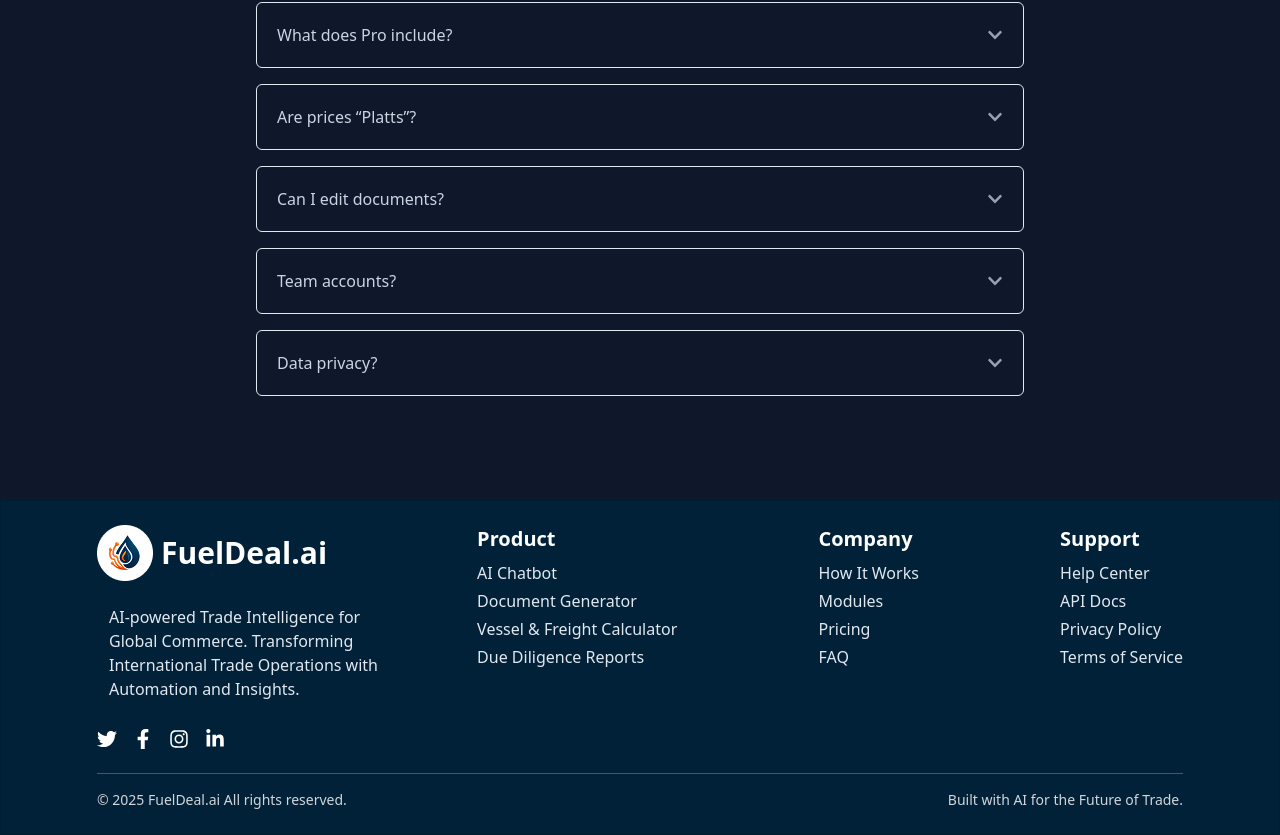
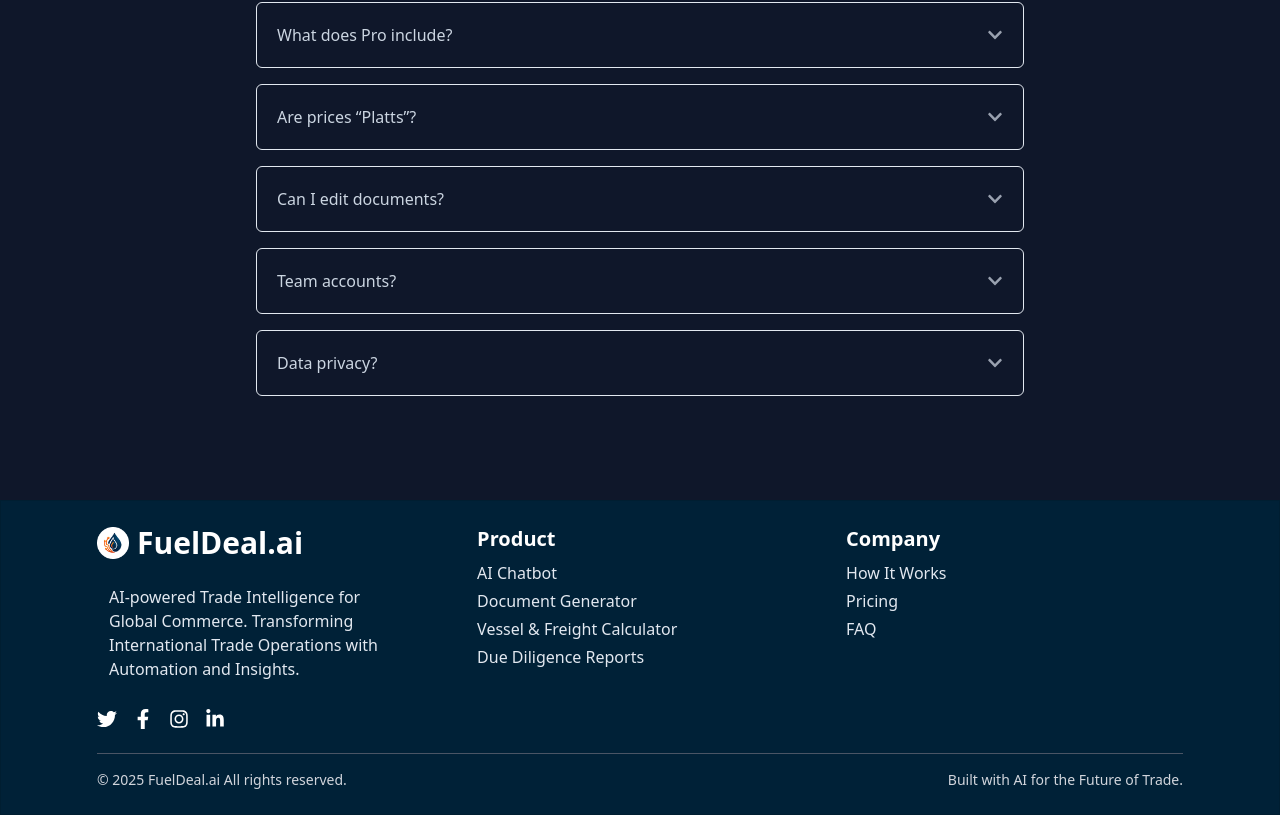
Before and after one commit to Shawon-Reza/Abdullah, a React (Vite) app: page /faq in a window 1280 px wide. Shown: the part 316-1151 px from the top of the page. Built offline with nearby package versions, Linux system fonts and the light colour scheme.

Commit message:
final Api connected success vps

```diff
--- a/src/Components/LandingPage/FooterComponent.jsx
+++ b/src/Components/LandingPage/FooterComponent.jsx
@@ -1,62 +1,66 @@
 import React from 'react';
-import { FaTint, FaTwitter, FaFacebookF, FaInstagram, FaLinkedinIn } from 'react-icons/fa';
-import websitelogo from '../../assets/websitelogo.png'
-
+import { FaTwitter, FaFacebookF, FaInstagram, FaLinkedinIn } from 'react-icons/fa';
+import websitelogo from '../../assets/websitelogo.png';
+import { useNavigate } from 'react-router-dom';
 
 const FooterComponent = () => {
+    const navigate = useNavigate();
+
     return (
-        <footer className="bg-[#002137] border border-[#0000001A] text-white py-6 px-10 sm:px-24 ">
-            <div className=" mx-auto">
-                <div className="flex flex-col md:flex-row justify-between items-start gap-8 md:gap-0 mb-6 ">
+        <footer className="bg-[#002137] border border-[#0000001A] text-white py-6 px-10 sm:px-24">
+            <div className="mx-auto">
+                <div className="flex flex-col md:flex-row justify-between items-start gap-8 md:gap-0 mb-6">
                     <div className="flex flex-col items-start">
                         <div className="flex items-center mb-3 gap-2">
-
-                            <img src={websitelogo} alt="" />
+                            <img src={websitelogo} alt="FuelDeal.ai Logo" className="w-8 h-8" />
                             <h2 className="text-xl sm:text-2xl lg:text-3xl font-bold">FuelDeal.ai</h2>
                         </div>
-                        <div className=" p-3 rounded-md text-sm sm:text-base mb-4 max-w-xs text-[#E2E8F0]">
+                        <div className="p-3 rounded-md text-sm sm:text-base mb-4 max-w-xs text-[#E2E8F0]">
                             AI-powered Trade Intelligence for Global Commerce. Transforming International Trade Operations with Automation and Insights.
                         </div>
                         <div className="flex space-x-4 text-xl">
-                            <FaTwitter />
-                            <FaFacebookF />
-                            <FaInstagram />
-                            <FaLinkedinIn />
+                            <a href="#" aria-label="Twitter"><FaTwitter /></a>
+                            <a href="#" aria-label="Facebook"><FaFacebookF /></a>
+                            <a href="#" aria-label="Instagram"><FaInstagram /></a>
+                            <a href="#" aria-label="LinkedIn"><FaLinkedinIn /></a>
                         </div>
                     </div>
-                    <div className="flex flex-col sm:flex-row gap-8 sm:gap-12 md:gap-16 w-full md:w-auto justify-between lg:w-[65%] ">
+
+                    {/* Grid section */}
+                    <div className="grid grid-cols-1 sm:grid-cols-2  gap-8 w-full lg:w-[65%]">
                         <div>
-                            <h3 className="font-bold text-base sm:text-lg  md:text-xl mb-2">Product</h3>
+                            <h3 className="font-bold text-base sm:text-lg md:text-xl mb-2">Product</h3>
                             <ul className="space-y-1 text-sm sm:text-base text-[#E2E8F0]">
-                                <li>AI Chatbot</li>
-                                <li>Document Generator</li>
-                                <li>Vessel & Freight Calculator</li>
-                                <li>Due Diligence Reports</li>
+                                <li><a href="#">AI Chatbot</a></li>
+                                <li><a href="#">Document Generator</a></li>
+                                <li><a href="#">Vessel & Freight Calculator</a></li>
+                                <li><a href="#">Due Diligence Reports</a></li>
                             </ul>
                         </div>
                         <div>
-                            <h3 className="font-bold text-base sm:text-lg mb-2 md:text-xl">Company</h3>
+                            <h3 className="font-bold text-base sm:text-lg md:text-xl mb-2">Company</h3>
                             <ul className="space-y-1 text-sm sm:text-base text-[#E2E8F0]">
-                                <li>How It Works</li>
-                                <li>Modules</li>
-                                <li>Pricing</li>
-                                <li>FAQ</li>
+                                <li><a href="">How It Works</a></li>
+                                <li><a href="/pricing">Pricing</a></li>
+                                <li><a href="/faq">FAQ</a></li>
                             </ul>
                         </div>
-                        <div>
-                            <h3 className="font-bold text-base sm:text-lg mb-2 md:text-xl">Support</h3>
+                        {/* <div>
+                            <h3 className="font-bold text-base sm:text-lg md:text-xl mb-2">Support</h3>
                             <ul className="space-y-1 text-sm sm:text-base text-[#E2E8F0]">
-                                <li>Help Center</li>
-                                <li>API Docs</li>
-                                <li>Privacy Policy</li>
-                                <li>Terms of Service</li>
+                                <li><a href="#">Help Center</a></li>
+                                <li><a href="#">API Docs</a></li>
+                                <li><a href="#">Privacy Policy</a></li>
+                                <li><a href="#">Terms of Service</a></li>
                             </ul>
-                        </div>
+                        </div> */}
                     </div>
                 </div>
+
                 <hr className="border-gray-600 mb-4" />
+
                 <div className="flex flex-col sm:flex-row justify-between items-center text-xs sm:text-sm text-gray-300">
-                    <p>© 2025 FuelDeal.ai All rights reserved.</p>
+                    <p>© {new Date().getFullYear()} FuelDeal.ai All rights reserved.</p>
                     <p>Built with AI for the Future of Trade.</p>
                 </div>
             </div>
--- a/src/Components/LandingPage/LandingPage.jsx
+++ b/src/Components/LandingPage/LandingPage.jsx
@@ -57,7 +57,7 @@ const LandingPage = () => {
   }, [location]);
 
   useEffect(() => {
-    axios.get("https://well-anteater-happy.ngrok-free.app/accounts/api/additional-info", {
+    axios.get("https://api.fueldeal.ai/accounts/api/additional-info", {
       headers: {
         "ngrok-skip-browser-warning": "true", // 👈 required to bypass ngrok warning
       },
--- a/src/Components/LandingPage/ReservationForm.jsx
+++ b/src/Components/LandingPage/ReservationForm.jsx
@@ -19,10 +19,8 @@ const ReservationForm = ({ formData, onSubmit, isAdmin = false }) => {
     })
     const [count, setCount] = useState(null)
     useEffect(() => {
-        axios.get("https://well-anteater-happy.ngrok-free.app/accounts/api/additional-info", {
-            headers: {
-                "ngrok-skip-browser-warning": "true", // 👈 required to bypass ngrok warning
-            },
+        axios.get("https://api.fueldeal.ai/accounts/api/additional-info", {
+
         })
             .then(response => {
                 // console.log(response.data); // will log twice in dev (StrictMode)
@@ -62,7 +60,7 @@ const ReservationForm = ({ formData, onSubmit, isAdmin = false }) => {
 
         try {
             // Send POST request
-            const res = await axios.post("https://well-anteater-happy.ngrok-free.app/accounts/api/pre-subscribe", {
+            const res = await axios.post("https://api.fueldeal.ai/accounts/api/pre-subscribe", {
                 first_name: formState.firstName,
                 last_name: formState.lastName,
                 phone_number: formState.phoneNumber,
--- a/src/Components/LandingPage/ReviewSection.jsx
+++ b/src/Components/LandingPage/ReviewSection.jsx
@@ -124,7 +124,7 @@ const ReviewSection = ({ data }) => {
         <img
           src={
             review.author.avatar
-              ? `https://well-anteater-happy.ngrok-free.app${review.author.avatar}`
+              ? `https://api.fueldeal.ai${review.author.avatar}`
               : "/placeholder.svg"
           }
           alt={review.author.name}
```
